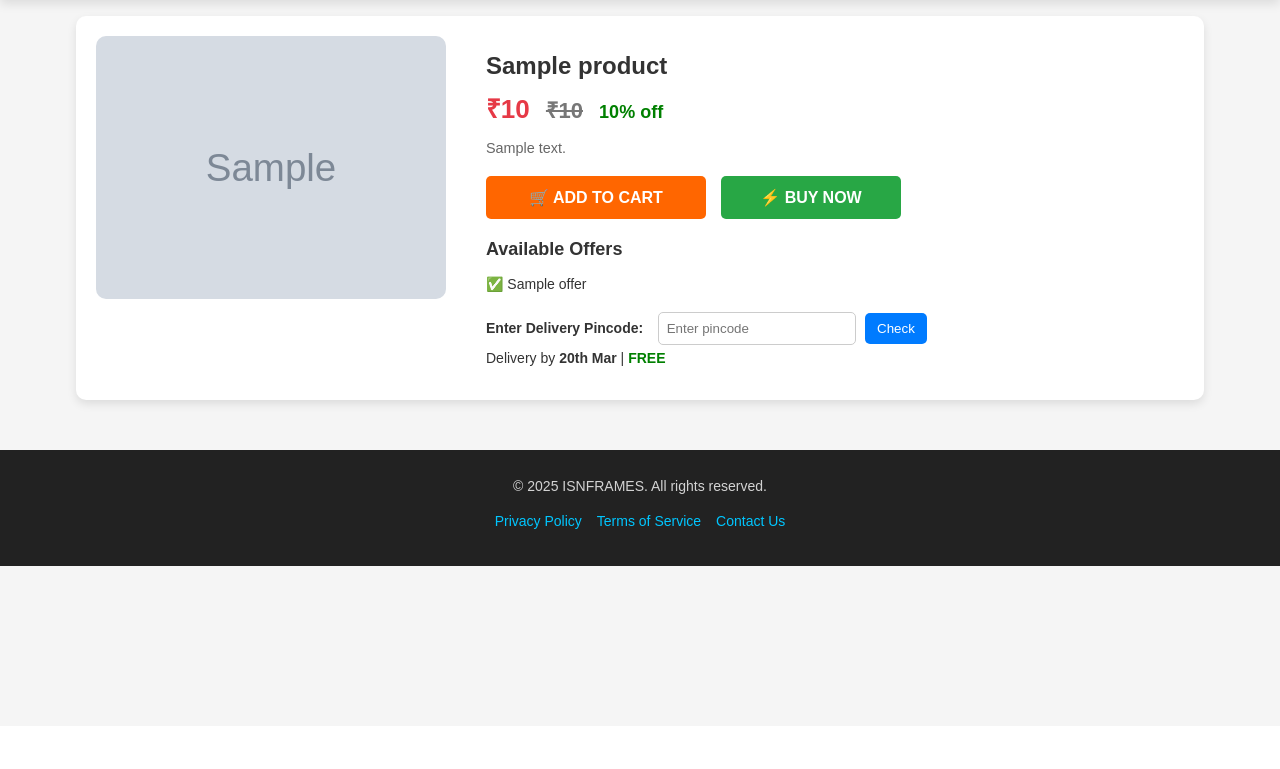
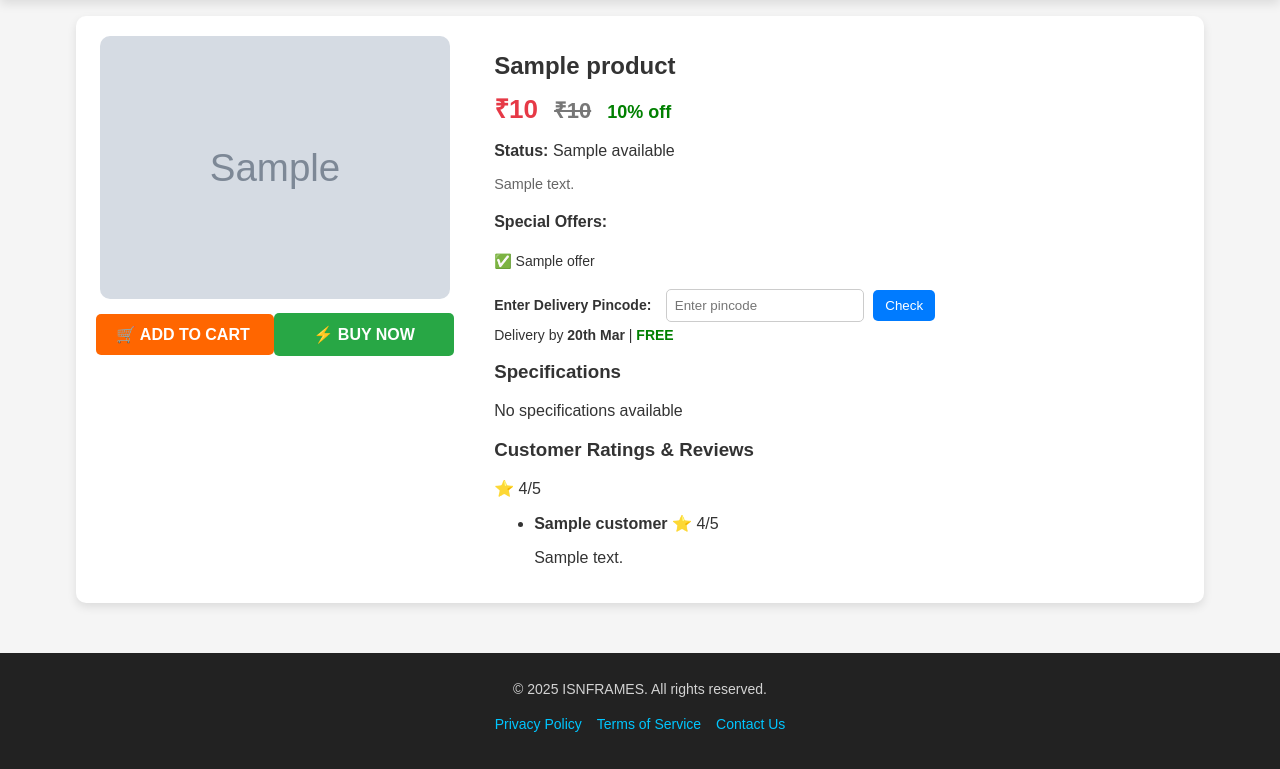
Before and after one commit to ishankkumar-007/commercia, a Flask app: template app/templates/view_details.html in a window 1280 px wide. Shown: the part 74-843 px from the top of the page. Before the commit the page ends 640 px from the top, so only its background shows below. Run offline with Flask 3, Linux system fonts and the light colour scheme; the template is opened without the code that fills it: most values are stand-ins (such as "Sample title", 1, 10 or a date in 2020); grey boxes marked "Sample" are stand-in pictures.

Commit message:
Add specs section

```diff
--- a/app/templates/view_details.html
+++ b/app/templates/view_details.html
@@ -9,52 +9,48 @@
     <div class="product-details">
         <!-- Left: Image Gallery -->
         <div class="image-gallery">
-            <!-- <div class="thumbnail-list">
-                {% if product.get('Images') %}
-                    {% for image in product['Images'] %}
-                    <img src="{{ url_for('static', filename='images/' + image) }}" alt="Thumbnail" class="thumbnail" onclick="updateMainImage(this)">
-                    {% endfor %}
-                {% else %}
-                    <p>No Images Available</p>
-                {% endif %}
-            </div> -->
             <div class="main-image">
-                <img id="mainImage" src="{{ product['Images'][0] }}" alt="{{ product.Product_name }}">
+                <img id="mainImage" src="{{ product['Images'][0] }}" alt="{{ product['Product_name'] }}">
+            </div>
 
-
+            <!-- Buttons Below Image -->
+            <div class="image-buttons">
+                <a href="{{ url_for('add_to_cart', product_id=product['Product_id']) }}" class="add-to-cart">
+                    🛒 ADD TO CART
+                </a>
+                <button class="buy-now">⚡ BUY NOW</button>
             </div>
         </div>
 
         <!-- Right: Product Info -->
         <div class="info-section">
             <h1>{{ product.get('Product_name', 'Unknown Product') }}</h1>
+
+            <!-- Price Section -->
             <div class="price-section">
                 <span class="current-price">₹{{ product.get('discounted_price', 'N/A') }}</span>
                 <span class="original-price">₹{{ product.get('original_price', 'N/A') }}</span>
                 <span class="discount">{{ product.get('discount', 0) }}% off</span>
             </div>
+
+            <!-- Availability -->
+            <p class="availability">
+                <strong>Status:</strong>
+                <span class="{{ 'in-stock' if product['Available'] == 'In Stock' else 'out-of-stock' }}">
+                    {{ product.get('Available', 'Unknown') }}
+                </span>
+            </p>
+
+            <!-- Description -->
             <p class="description">{{ product.get('Description', 'No description available') }}</p>
-
-            <!-- Buttons -->
-            <div class="buttons">
-                <a href="{{ url_for('add_to_cart', product_id=product['Product_id']) }}" class="add-to-cart">
-                    🛒 ADD TO CART
-                </a>
-
-                <button class="buy-now">⚡ BUY NOW</button>
-            </div>
 
             <!-- Offers -->
             <div class="offers">
-                <h3>Available Offers</h3>
+                <h4>Special Offers:</h4>
                 <ul>
-                    {% if product.get('offers') %}
-                        {% for offer in product['offers'] %}
-                        <li>✅ {{ offer }}</li>
-                        {% endfor %}
-                    {% else %}
-                        <li>No Offers Available</li>
-                    {% endif %}
+                    {% for offer in product.get('Offers', []) %}
+                    <li>✅ {{ offer }}</li>
+                    {% endfor %}
                 </ul>
             </div>
 
@@ -63,7 +59,61 @@
                 <label>Enter Delivery Pincode:</label>
                 <input type="text" placeholder="Enter pincode">
                 <button>Check</button>
-                <p class="delivery-info">Delivery by <strong>20th Mar</strong> | <span class="free-delivery">FREE</span></p>
+                <p class="delivery-info">Delivery by <strong>20th Mar</strong> | <span class="free-delivery">FREE</span>
+                </p>
+            </div>
+
+            <!-- Specifications Section -->
+            <div class="specifications">
+                <h3>Specifications</h3>
+
+                {% if product.get('Specifications') %}
+                {% set specs_list = product['Specifications'].items() | list %}
+                {% set split_index = specs_list | length // 2 %}
+
+                <!-- General Specifications -->
+                <div class="spec-section">
+                    <h4>General</h4>
+                    <ul>
+                        {% for key, value in specs_list[:split_index] %}
+                        <li><strong>{{ key }}:</strong> <span>{{ value }}</span></li>
+                        {% endfor %}
+                    </ul>
+                </div>
+
+                <!-- Product Details Specifications -->
+                <div class="spec-section">
+                    <h4>Product Details</h4>
+                    <ul>
+                        {% for key, value in specs_list[split_index:] %}
+                        <li><strong>{{ key }}:</strong> <span>{{ value }}</span></li>
+                        {% endfor %}
+                    </ul>
+                </div>
+
+                {% else %}
+                <p>No specifications available</p>
+                {% endif %}
+            </div>
+
+            <!-- Ratings & Reviews -->
+            <div class="ratings">
+                <h3>Customer Ratings & Reviews</h3>
+                <p class="rating-score">⭐ {{ product.get('Rating', 'N/A') }}/5</p>
+
+                <ul class="reviews">
+                    {% if product.get('Customer_Reviews') %}
+                    {% for review in product['Customer_Reviews'] %}
+                    <li>
+                        <strong>{{ review.Customer }}</strong>
+                        ⭐ {{ review.Rating }}/5
+                        <p>{{ review.Review }}</p>
+                    </li>
+                    {% endfor %}
+                    {% else %}
+                    <li>No reviews available</li>
+                    {% endif %}
+                </ul>
             </div>
         </div>
     </div>
```
